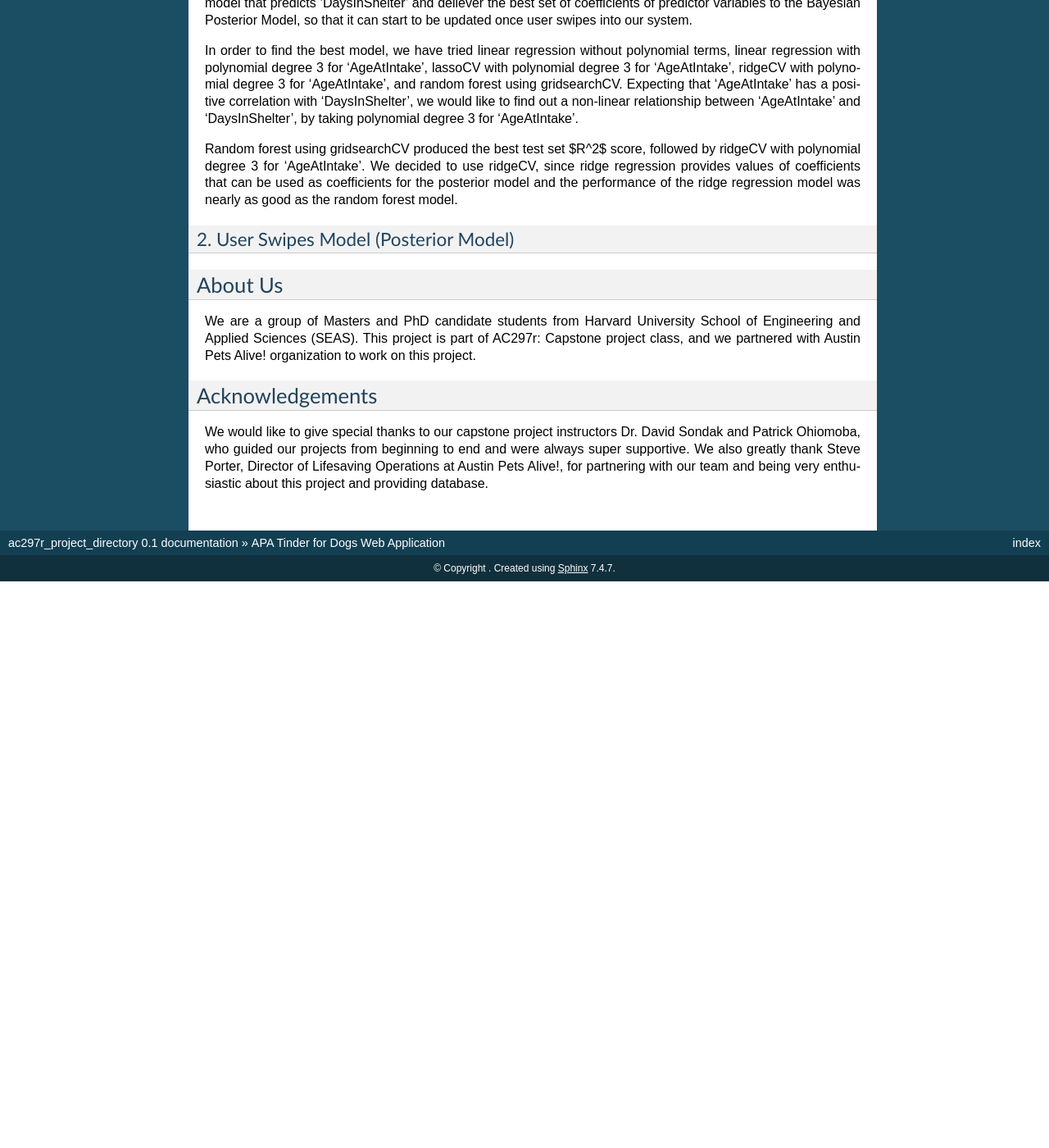
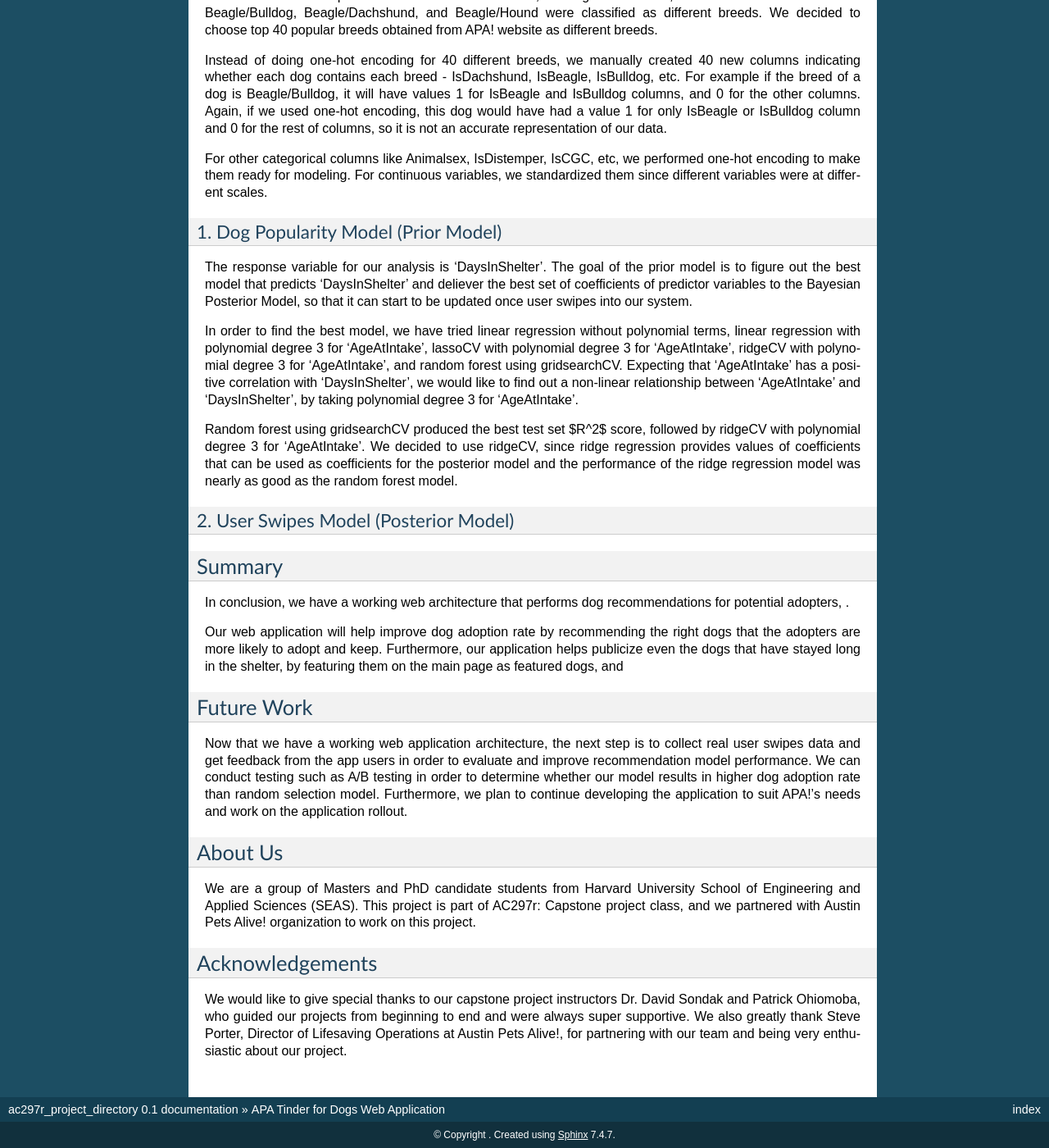
Before and after one commit to rachelmoon290/apatinder-documentation, a Sphinx documentation site: the page built from docs/index.md, in a window 1280 px wide and 1400 px high, scrolled down 3270 px. Shown: the whole window at 82% size. Built offline with Sphinx 7.4.7, drawn with Linux system fonts in a browser that asks for light colours; before the commit the page ends 3979 px from its top, so only the background shows below that; some of the changed text lies outside the part shown.

Commit message:
img files and web interface update

```diff
--- a/docs/index.md
+++ b/docs/index.md
@@ -6,13 +6,15 @@
 
 
 ### 2. Problem Statement
-Every day at Austin Pets Alive!, there are ~40 people visiting the shelter to look for animals to adopt. However, there are only 3~4 matchmakers (volunteers who match people with animals) on site, and it takes about 30 minutes to an hour for a matchmaker to talk to each person. As a result, the average waiting time is about 53 minutes per visitor, and consequently about 26% of on-site visitors cancel their appointment.
+Every day at Austin Pets Alive!, there are about 40 people who visit the shelter to look for animals to adopt. However, there are only maximum 4 matchmakers on site each day, and it takes about 30 minutes to an hour for a matchmaker to talk to each visitor and match him/her with the best dogs. As a result, the average waiting time is about 53 minutes per visitor, and consequently about 26% of on-site visitors cancel or do not show up to their appointment, due to this bottleneck effect.
 
 APA Tinder for Dogs is a web application that enables adopters
 
 This project is part of Harvard's AC297r Capstone Project course, partnered with APA!.
 
 ### 3. Web Architecture
+
+
 
 ## Installation and setup (MacOS)
 Please follow these steps below to install and set up all the necessary components to run our web application in a production environment.
@@ -52,6 +54,18 @@
 
 ### 4. Jupyter notebook demo setup
 1. Download required packages: Navigate to `notebooks` folder. In terminal run `pip install -r requirements.txt`. If theano in pymc3 package causes problems, try `conda install theano pygpu`, or follow instructions in http://deeplearning.net/software/theano_versions/dev/install_macos.html.
+
+
+## Web Interface
+The web serves two types of users: the adopters and the matchmakers (admin). Below we explain the current functionalities of our web application.
+
+### User journey: adopters
+
+
+
+### User journey: matchmakers
+The matchmakers can view the list of users who have signed up and used our application. They can also view specific user details, such as the user's environment condition, animal adoption preferences, and their favorited dog list. In the favorited dog list, the matchmakers are able to see the NLP generated summary of the dogs, and can also edit the summary if they wish.
+
 
 ## Dog Recommendation Model
 ### Data Cleaning
@@ -114,8 +128,18 @@
 
 
 
+## Summary
+In conclusion, we have a working web architecture that performs dog recommendations for potential adopters, .
+
+
+Our web application will help improve dog adoption rate by recommending the right dogs that the adopters are more likely to adopt and keep. Furthermore, our application helps publicize even the dogs that have stayed long in the shelter, by featuring them on the main page as featured dogs, and
+
+
+## Future Work
+Now that we have a working web application architecture, the next step is to collect real user swipes data and get feedback from the app users in order to evaluate and improve recommendation model performance. We can conduct testing such as A/B testing in order to determine whether our model results in higher dog adoption rate than random selection model. Furthermore, we plan to continue developing the application to suit APA!'s needs and work on the application rollout.
+
 ## About Us
 We are a group of Masters and PhD candidate students from Harvard University School of Engineering and Applied Sciences (SEAS). This project is part of AC297r: Capstone project class, and we partnered with Austin Pets Alive! organization to work on this project.
 
 ## Acknowledgements
-We would like to give special thanks to our capstone project instructors Dr. David Sondak and Patrick Ohiomoba, who guided our projects from beginning to end and were always super supportive. We also greatly thank Steve Porter, Director of Lifesaving Operations at Austin Pets Alive!, for partnering with our team and being very enthusiastic about this project and providing database.
+We would like to give special thanks to our capstone project instructors Dr. David Sondak and Patrick Ohiomoba, who guided our projects from beginning to end and were always super supportive. We also greatly thank Steve Porter, Director of Lifesaving Operations at Austin Pets Alive!, for partnering with our team and being very enthusiastic about our project.
```
Also changed, not shown: docs/img/userjourney_adopter.png (added), docs/img/userjourney_matchmaker.png (added), 9 other files.
